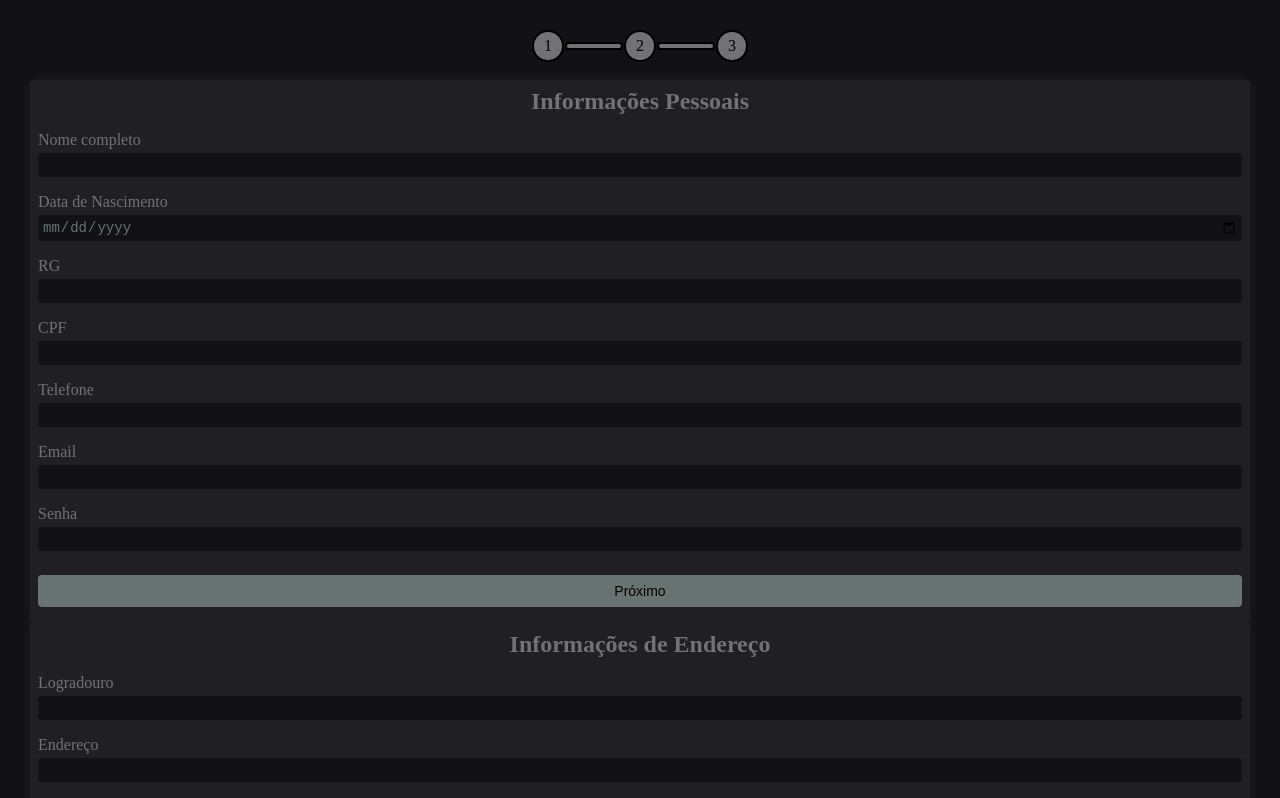
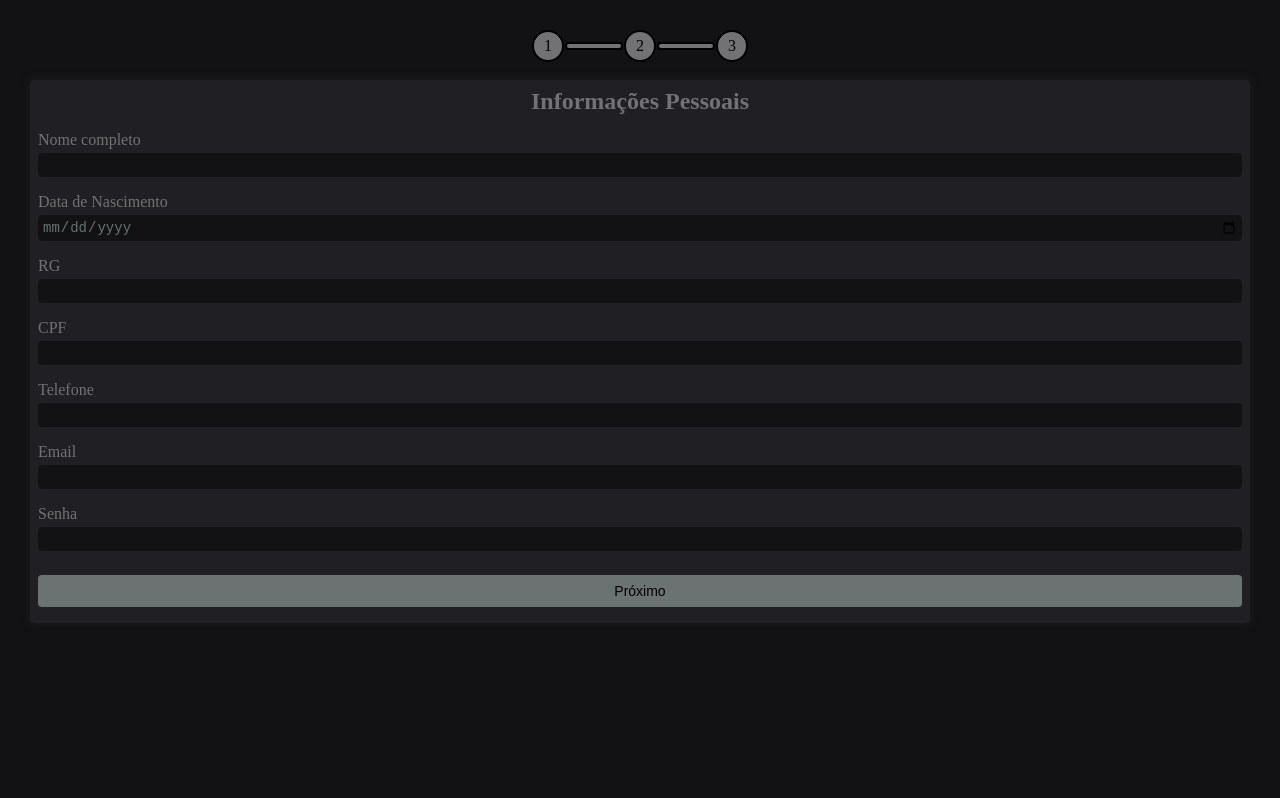
Before and after one commit to Lucas-Almeida-SD/Evolution_Community-Front_End, a React (Create React App) app: page /registration in a window 1280 px wide. Shown: the top 798 px of the page. Built offline with nearby package versions, Linux system fonts and the light colour scheme.

Commit message:
feat: adicionado condições para a renderização de cada form

```diff
--- a/src/pages/Registration.tsx
+++ b/src/pages/Registration.tsx
@@ -50,19 +50,25 @@ function Registration() {
           {renderSteps()}
         </div>
         <div className="registration-forms">
+          {(finishedStep === 0) && (
             <PersonalInformationForm
               setFinishedStep={setFinishedStep}
               setCreateUser={setCreateUser}
             />
+          )}
+          {(finishedStep === 1) && (
             <AddressInformationForm
               setFinishedStep={setFinishedStep}
               setCreateUser={setCreateUser}
             />
+          )}
+          {(finishedStep === 2) && (
             <CommunityForm
               setFinishedStep={setFinishedStep}
               createUser={createUser}
               setCreateUser={setCreateUser}
             />
+          )}
         </div>
       </section>
     </main>
```
Lines whose indentation alone changed are shown as unchanged.
